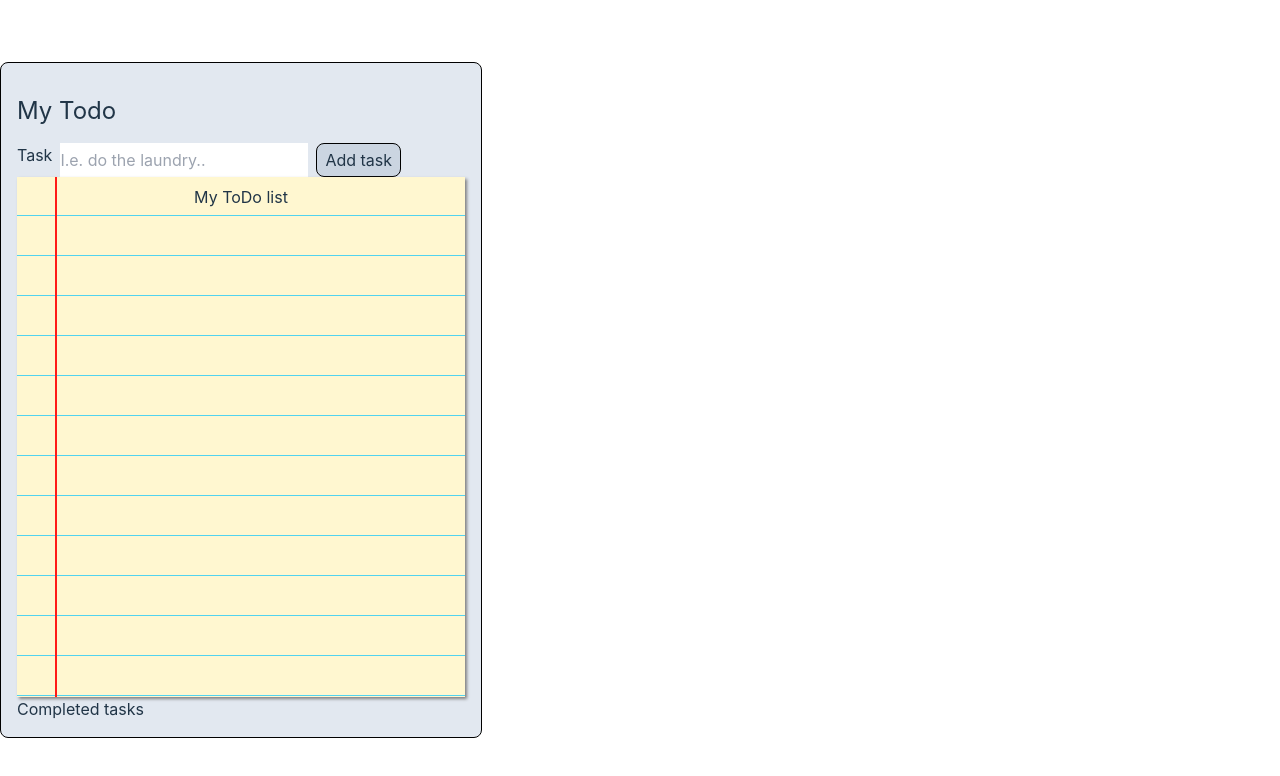
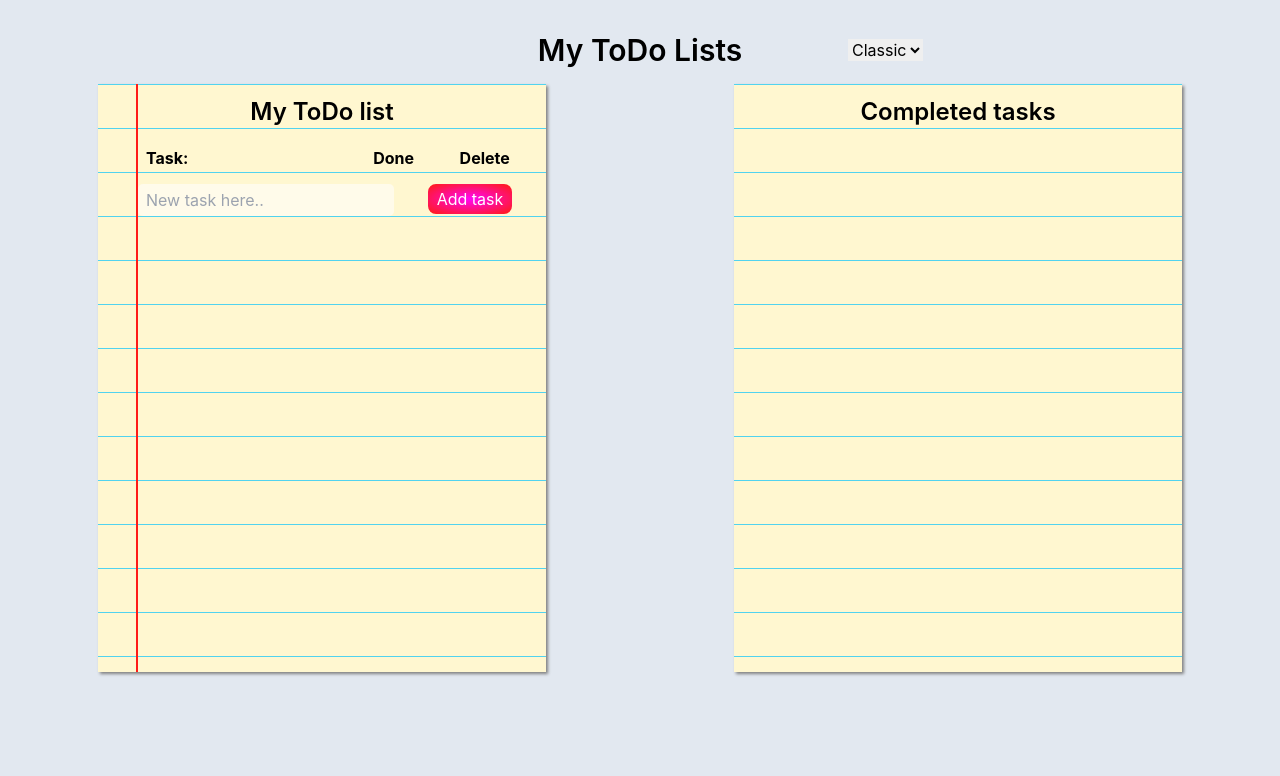
Before and after one commit to Ballademager/todo-react, a React (Vite) app: page / in a window 1280 px wide. Shown: the top 776 px of the page. Built offline with nearby package versions, Linux system fonts and the light colour scheme.

Commit message:
big push

```diff
--- a/src/App.css
+++ b/src/App.css
@@ -3,3 +3,6 @@
   margin: 0 0;
   /* padding: 2rem; */
 }
+main {
+  min-height: 100vh;
+}
--- a/src/App.jsx
+++ b/src/App.jsx
@@ -1,7 +1,7 @@
 import { useEffect, useState } from "react";
 import "./App.css";
-import Form from "./components/Form";
 import List from "./components/List";
+import ThemePicker from "./components/ThemePicker";
 
 function App() {
   const [items, setItems] = useState(() => {
@@ -38,11 +38,13 @@ function App() {
   }
 
   return (
-    <main className="bg-slate-200 border rounded-lg border-solid border-black p-4">
-      <h1 className="my-4 text-2xl ">My Todo</h1>
-      <Form addItem={addItem} />
+    <main className="bg-slate-200 md:p-4">
+      <div className="grid md:grid-cols-3">
+        <h1 className="py-4 font-semibold text-3xl text-center col-start-2">My ToDo Lists</h1>
+        <ThemePicker />
+      </div>
       <div>
-        <List toggleCompleted={toggleCompleted} deleteItem={deleteItem} items={items} />
+        <List addItem={addItem} toggleCompleted={toggleCompleted} deleteItem={deleteItem} items={items} />
       </div>
     </main>
   );
--- a/src/components/Form.jsx
+++ b/src/components/Form.jsx
@@ -1,4 +1,5 @@
 import React from "react";
+import styles from "./Form.module.css";
 import { useState } from "react";
 
 function Form(props) {
@@ -16,18 +17,19 @@ function Form(props) {
     setTask(""); // clear input
   }
   return (
-    <form className="flex gap-2" onSubmit={onSubmit}>
-      <label htmlFor="task">Task</label>
+    <form className={styles.form} onSubmit={onSubmit}>
+      <label className="contents" htmlFor="task">
         <input
           id="task"
           name="task"
           type="text"
-        placeholder="I.e. do the laundry.."
+          placeholder="New task here.."
           required
           value={task} // brug variablen
           onChange={(e) => setTask(e.target.value)} // ændrer variablen til dens value
         />
-      <button className="bg-slate-300 border rounded-lg border-solid border-black py-1 px-2" type="submit">
+      </label>
+      <button className="bg-slate-300 rounded-lg py-1 px-2" type="submit">
         Add task
       </button>
     </form>
--- /dev/null
+++ b/src/components/Form.module.css
@@ -0,0 +1,28 @@
+.form {
+  display: grid;
+  grid-template-columns: 3fr 1fr 1fr;
+  gap: 1rem;
+  padding-inline: 2.5rem 1rem;
+  /* background-color: var(--paper-yellow); */
+
+  & input {
+    background: #fffbea;
+    border-radius: 5px;
+    padding-inline-start: 0.5rem;
+  }
+
+  & button {
+    grid-column: 2/-1;
+    justify-self: center;
+    align-self: center;
+    padding: 2px 8px;
+    margin-bottom: 2px;
+    color: white;
+    /* background-color: color-mix(in srgb, var(--paper-yellow) 80%, var(--vert-yellow) 20%); */
+    background: radial-gradient(var(--vert-pink), var(--vert-yellow));
+  }
+  @media (width < 466px) {
+    padding-inline: 2rem 0.5rem;
+    grid-template-columns: 2.5fr 1fr 1fr;
+  }
+}
--- a/src/components/List.jsx
+++ b/src/components/List.jsx
@@ -1,23 +1,32 @@
 import React from "react";
 import ListItem from "./ListItem";
+import Form from "./Form";
 import styles from "./List.module.css";
 
-function List({ items, deleteItem, toggleCompleted }) {
+function List({ items, deleteItem, toggleCompleted, addItem }) {
   return (
-    <div>
+    <div className="grid grid-cols-1 lg:grid-cols-2 gap-6 justify-items-center">
       <div className={styles.noteblock}>
-        <h2>My ToDo list</h2>
+        <h2 className="font-semibold text-2xl">My ToDo list</h2>
         <ul className="contents">
+          <li class={`${styles.li} font-bold`}>
+            <p>Task:</p>
+
+            <p>Done</p>
+            <p>Delete</p>
+          </li>
           {items
             .filter((i) => i.completed === false)
             .map((item) => (
               <ListItem key={item.id} {...item} deleteItem={deleteItem} toggleCompleted={toggleCompleted} />
             ))}
+          <Form addItem={addItem} />
           <div className={styles.vertline}></div>
         </ul>
       </div>
-      <h2>Completed tasks</h2>
-      <ul>
+      <div className={styles.noteblock}>
+        <h2 className="font-semibold text-2xl">Completed tasks</h2>
+        <ul className="contents">
           {items
             .filter((i) => i.completed)
             .map((item) => (
@@ -25,6 +34,7 @@ function List({ items, deleteItem, toggleCompleted }) {
             ))}
         </ul>
       </div>
+    </div>
   );
 }
 
--- a/src/components/List.module.css
+++ b/src/components/List.module.css
@@ -2,17 +2,27 @@
   position: relative;
   display: grid;
   width: 28rem;
-  grid-template-rows: repeat(13, 40px);
-  grid-auto-rows: 40px;
+  grid-template-rows: repeat(13, 44px);
+  grid-auto-rows: 44px;
   grid-template-columns: 1fr;
   background: #fff7d0;
   box-shadow: 2px 2px 3px gray;
   background-image: linear-gradient(to bottom, var(--lines-clr, #51d3ef) 1px, transparent 1px);
-  background-size: 100% 40px;
-  background-position: 0 38px;
+  background-size: 100% 44px;
+  background-position: 0 44px;
+  align-items: end;
+  padding-bottom: 1rem;
+
   & h2:first-child {
     grid-column: 1/-1;
-    place-self: center;
+    place-self: end center;
+  }
+  & li {
+    margin-bottom: 2px;
+  }
+
+  @media (width < 466px) {
+    width: 100%;
   }
 }
 .vertline {
@@ -22,4 +32,17 @@
   height: 100%;
   margin-left: 38px;
   z-index: 1;
+  @media (width < 466px) {
+    margin-left: 24px;
+  }
 }
+.li {
+  display: grid;
+  grid-template-columns: 3fr 1fr 1fr;
+  padding-inline: 3rem 1rem;
+  gap: 1rem;
+  justify-items: start;
+  @media (width < 466px) {
+    padding-inline: 2rem 0.5rem;
+  }
+}
--- a/src/components/ListItem.jsx
+++ b/src/components/ListItem.jsx
@@ -7,8 +7,8 @@ function ListItem({ task, completed, id, deleteItem, toggleCompleted }) {
   }
 
   return (
-    <li className={`${completed ? styles.completed : ""} ${styles.li}`}>
-      {task}
+    <li className={styles.li}>
+      <span className={completed ? styles.completed : ""}>{task}</span>
       <button className={styles.button} onClick={() => toggleCompleted(id)}>
         {completed ? "Undo" : "Done?"}
       </button>
--- a/src/components/ListItem.module.css
+++ b/src/components/ListItem.module.css
@@ -4,8 +4,8 @@
 
 .button {
   border-radius: 10px;
-  border: 1px solid slateblue;
-  padding: 3px 6px;
+  border: 1px solid var(--lines-pink);
+  padding: 2px 6px;
   align-self: center;
 }
 
@@ -16,4 +16,7 @@
   gap: 1rem;
   justify-items: start;
   align-items: center;
+  @media (width < 466px) {
+    padding-inline: 2rem 0.5rem;
+  }
 }
--- /dev/null
+++ b/src/components/ThemePicker.jsx
@@ -0,0 +1,16 @@
+import React from "react";
+
+function ThemePicker() {
+  return (
+    <div className="self-center">
+      <select name="color" id="theme-select">
+        <option value="classic">Classic</option>
+        <option value="blue">Blue</option>
+        <option value="dust">Dust</option>
+        <option value="pink">Pink</option>
+      </select>
+    </div>
+  );
+}
+
+export default ThemePicker;
--- a/src/index.css
+++ b/src/index.css
@@ -16,6 +16,43 @@
   -webkit-font-smoothing: antialiased;
   -moz-osx-font-smoothing: grayscale;
   -webkit-text-size-adjust: 100%;
+
+  --paper-yellow: #fff7d0;
+  --lines-yellow: #51d3ef;
+  --vert-yellow: #ff1b17;
+  --paper-blue: #d0fcff;
+  --lines-blue: #516aef;
+  --vert-blue: #ff1b17;
+  --paper-white: #fffdf5;
+  --lines-white: #bdc3c4;
+  --vert-white: #bdc3c4;
+  --paper-pink: #ffd8ed;
+  --lines-pink: #4e9fff;
+  --vert-pink: #ff06f5;
+}
+[data-theme="classic"] {
+  --paper-clr: var(--paper-yellow);
+  --lines-clr: var(--lines-yellow);
+  --vert-clr: var(--vert-yellow);
+  --body-bg-clr: var(--paper-white);
+}
+[data-theme="blue"] {
+  --paper-clr: var(--paper-blue);
+  --lines-clr: var(--lines-blue);
+  --vert-clr: var(--vert-blue);
+  --body-bg-clr: #d7ebff;
+}
+[data-theme="dust"] {
+  --paper-clr: var(--paper-white);
+  --lines-clr: var(--lines-white);
+  --vert-clr: var(--vert-white);
+  --body-bg-clr: #e1d0b7;
+}
+[data-theme="pink"] {
+  --paper-clr: var(--paper-pink);
+  --lines-clr: var(--lines-pink);
+  --vert-clr: var(--vert-pink);
+  --body-bg-clr: var(--paper-blue);
 }
 
 a {
@@ -29,8 +66,8 @@ a:hover {
 
 body {
   margin: 0;
-  display: flex;
-  place-items: center;
+  /* display: flex; */
+  /* place-items: center; */
   min-width: 320px;
   min-height: 100vh;
 }
@@ -41,19 +78,17 @@ h1 {
 }
 
 button {
+  cursor: pointer;
+  border: 1px solid transparent;
   /* border-radius: 8px;
-  border: 1px solid transparent;
   padding: 0.6em 1.2em;
   font-size: 1em;
   font-weight: 500;
   font-family: inherit;
   background-color: #1a1a1a;
-  cursor: pointer;
   transition: border-color 0.25s; */
 }
-button:hover {
-  border-color: #646cff;
-}
+
 button:focus,
 button:focus-visible {
   outline: 4px auto -webkit-focus-ring-color;
@@ -61,7 +96,7 @@ button:focus-visible {
 
 @media (prefers-color-scheme: light) {
   :root {
-    color: #213547;
+    color: black;
     background-color: #ffffff;
   }
   a:hover {
```
Lines whose indentation alone changed are shown as unchanged.
